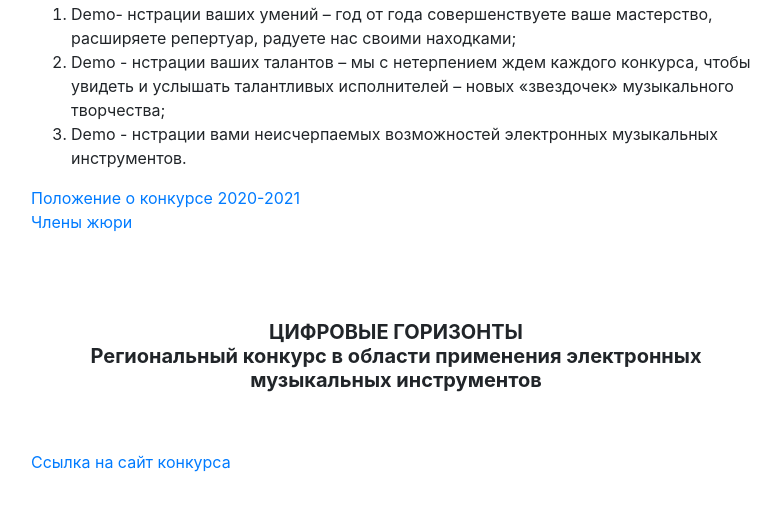
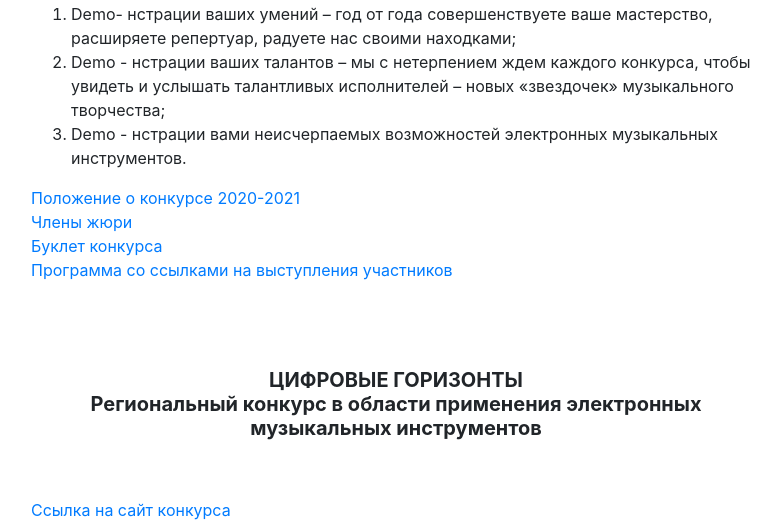
Before and after one commit to ArtemDavletov/Musica-integra-website, a Django app: page /konkurces/ in a window 1280 px wide. Shown: the part 590-1110 px from the top of the page, without its empty margins (244-1025 px from the left). Run offline with Django 3.2, Linux system fonts and the light colour scheme; some libraries are stand-ins or nearby versions.

Commit message:
Changes from 8.04.2021

```diff
--- a/templates/playing/konkurces.html
+++ b/templates/playing/konkurces.html
@@ -125,6 +125,8 @@
                         <p>
                             <a href="../../static/files/playing/konkurces/demo_konkurs_elektroakusticheskoi_muziki21pdf.pdf">Положение о конкурсе 2020-2021</a><br/>
                             <a href="../../static/files/playing/konkurces/Члены%20жюри_DEMO_compressed%202.pdf">Члены жюри</a><br/>
+                            <a href="../../static/files/playing/konkurces/Демо%20буклет%202021%20электронный.pdf">Буклет конкурса</a><br/>
+                            <a href="../../static/files/playing/konkurces/Программа%20участников%20со%20ссылками%20для%20сайта.docx">Программа со ссылками на выступления участников</a><br/>
 {#                            <a href="">Фотогалерея</a><br/>#}
                         </p>
 
```
Also changed, not shown: 2 other files.
